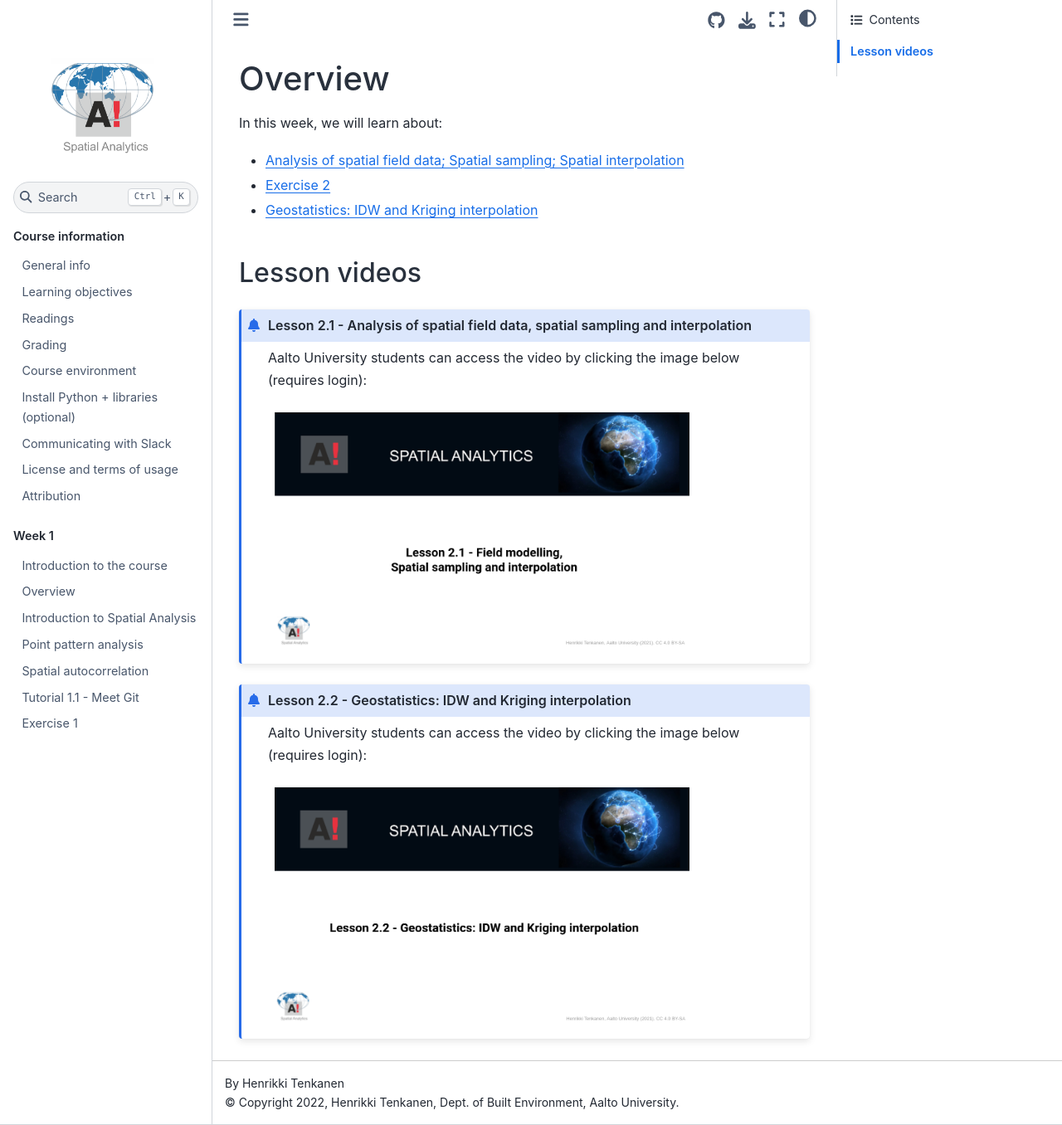
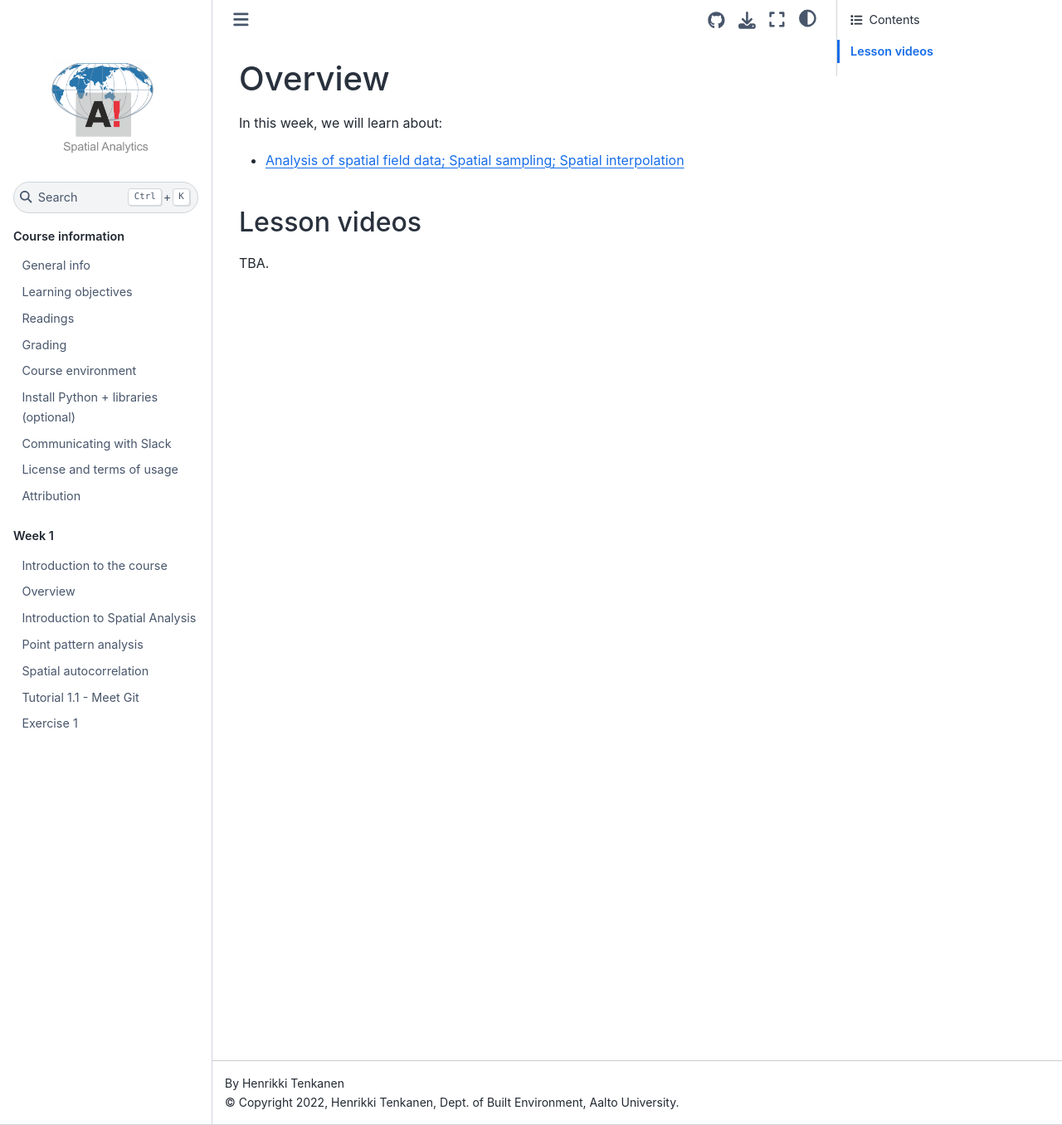
Before and after one commit to AaltoGIS/Spatial-Analytics, a Sphinx documentation site: the page built from source/lessons/L2/overview.rst, in a window 1280 px wide and 1356 px high. Shown: the whole window at 83% size. Built offline with Sphinx 7.4.7 and the Sphinx Book theme 1.1.4, drawn with Linux system fonts in a browser that asks for light colours; pages that are not in the unit, such as notebooks, are missing from menus.

Commit message:
Hide last year videos

```diff
--- a/source/lessons/L2/overview.rst
+++ b/source/lessons/L2/overview.rst
@@ -4,26 +4,28 @@ Overview
 In this week, we will learn about:
 
 - :doc:`Analysis of spatial field data; Spatial sampling; Spatial interpolation <analysis-of-spatial-field-data>`
-- :doc:`Exercise 2 <exercise-2>`
-- :doc:`Geostatistics: IDW and Kriging interpolation <geostatistics-kriging>`
+.. - :doc:`Geostatistics: IDW and Kriging interpolation <geostatistics-kriging>`
+.. - :doc:`Exercise 2 <exercise-2>`
 
 Lesson videos
 -------------
 
-.. admonition:: Lesson 2.1 - Analysis of spatial field data, spatial sampling and interpolation
+TBA.
 
-    Aalto University students can access the video by clicking the image below (requires login):
+.. .. admonition:: Lesson 2.1 - Analysis of spatial field data, spatial sampling and interpolation
 
-    .. figure:: img/Lesson2.1.png
-        :target: https://aalto.cloud.panopto.eu/Panopto/Pages/Viewer.aspx?id=2fd37e57-d17b-4344-b6ac-af4000f88f7a
-        :width: 500px
-        :align: left
+        Aalto University students can access the video by clicking the image below (requires login):
 
-.. admonition:: Lesson 2.2 - Geostatistics: IDW and Kriging interpolation
+        .. figure:: img/Lesson2.1.png
+            :target: https://aalto.cloud.panopto.eu/Panopto/Pages/Viewer.aspx?id=2fd37e57-d17b-4344-b6ac-af4000f88f7a
+            :width: 500px
+            :align: left
 
-    Aalto University students can access the video by clicking the image below (requires login):
+.. .. admonition:: Lesson 2.2 - Geostatistics: IDW and Kriging interpolation
 
-    .. figure:: img/Lesson2.2.png
-        :target: https://aalto.cloud.panopto.eu/Panopto/Pages/Viewer.aspx?id=f4400ac4-e4fd-4310-beb6-af4700877d3f
-        :width: 500px
-        :align: left
+        Aalto University students can access the video by clicking the image below (requires login):
+
+        .. figure:: img/Lesson2.2.png
+            :target: https://aalto.cloud.panopto.eu/Panopto/Pages/Viewer.aspx?id=f4400ac4-e4fd-4310-beb6-af4700877d3f
+            :width: 500px
+            :align: left
```
